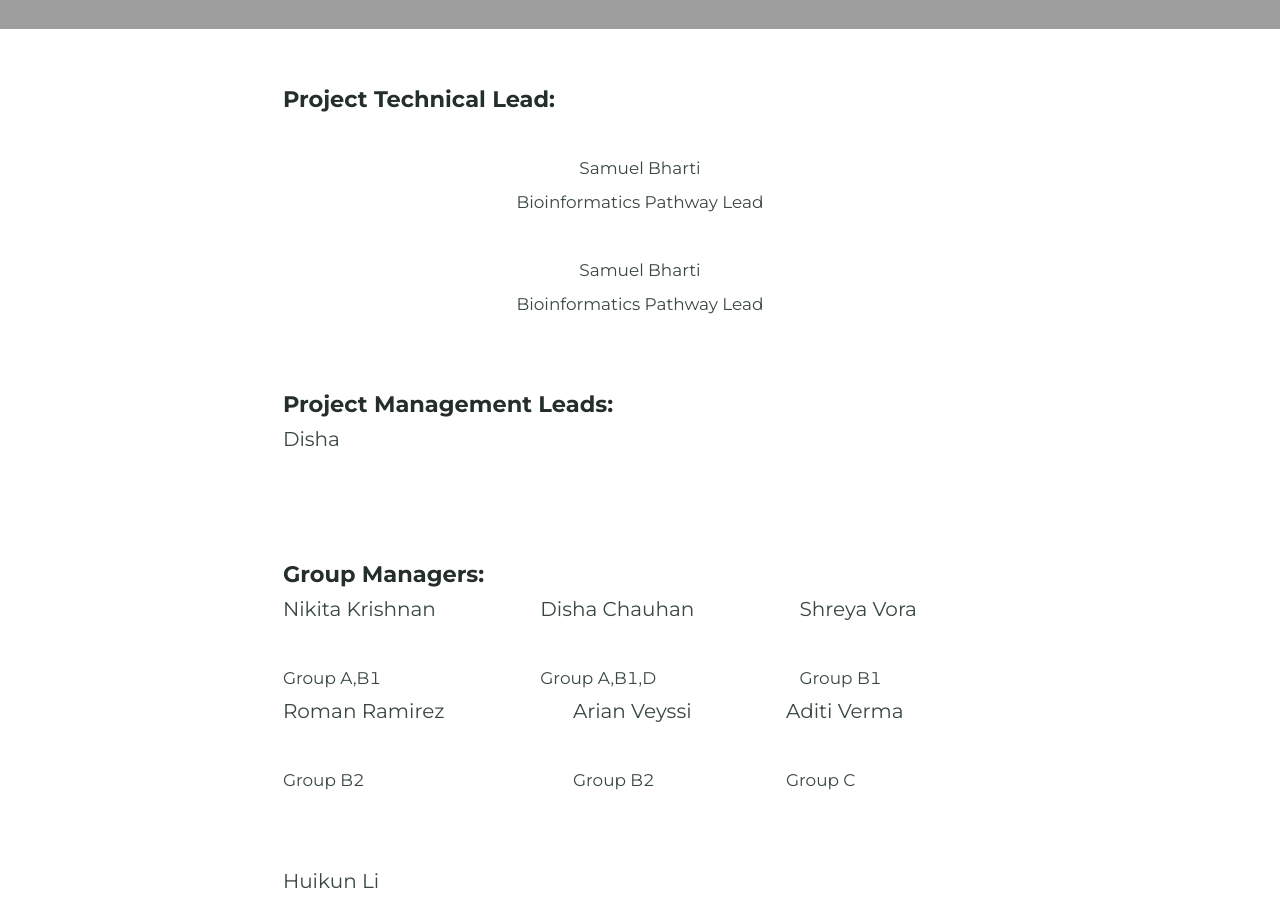
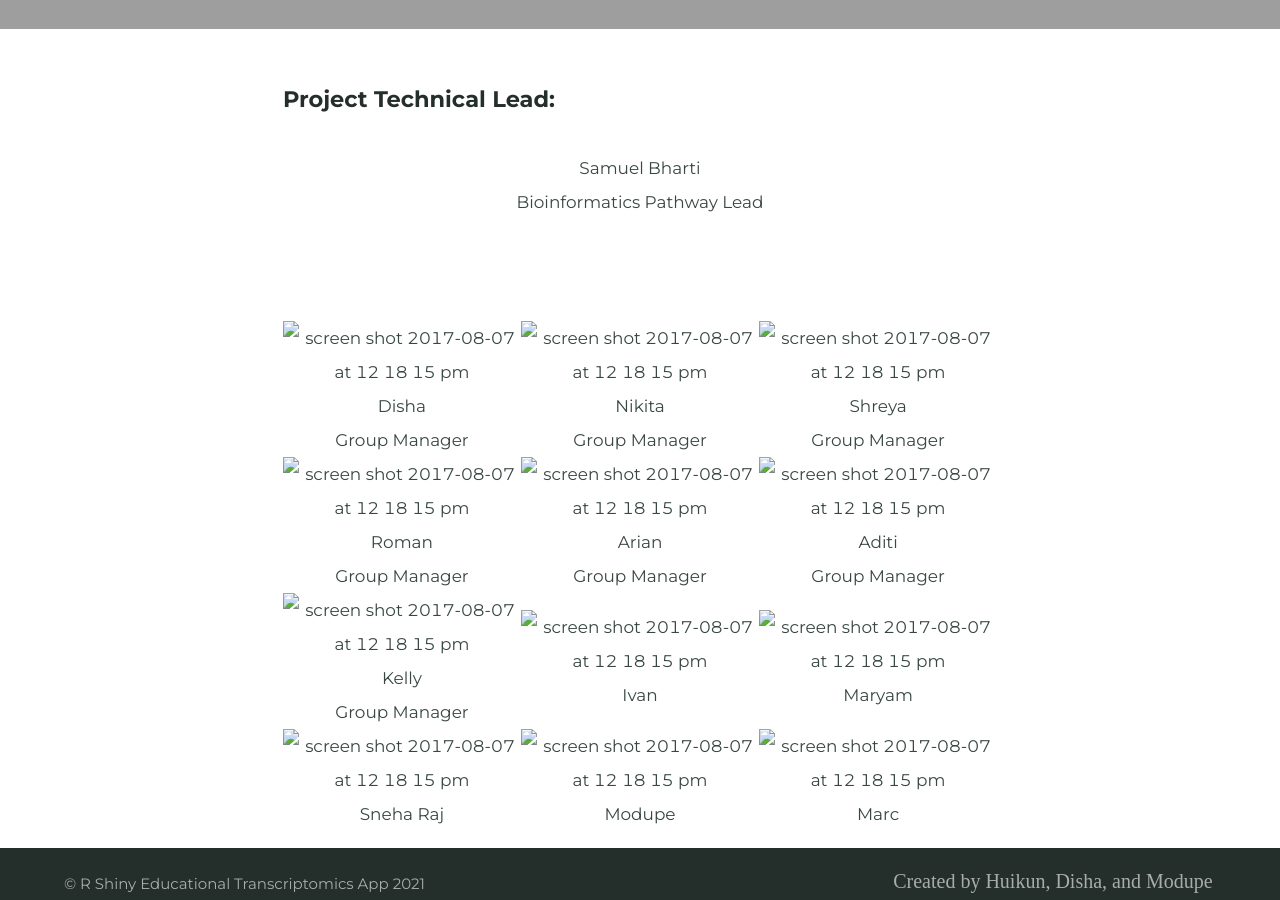
Before and after one commit to BI-STEM-Away/sMAP, a Jekyll site: the page built from ourTeam.md, in a window 1280 px wide and 900 px high, scrolled down 395 px. Built offline with Jekyll 4.4.1, drawn with Linux system fonts in a browser that asks for light colours; some of the changed text lies outside the part shown.

Commit message:
Update ourTeam.md

```diff
--- a/ourTeam.md
+++ b/ourTeam.md
@@ -22,165 +22,11 @@
     </tr>
   </tbody>
 </table>
-<table>
-  <thead>
-    <tr>
-      <!-- Names -->
-      <th style="text-align:center"><img src="https://bi-stem-away.github.io/shiny_app_dev/images/S.png" alt="" height="150"></th>
-    </tr>
-  </thead>
-  <tbody>
-    <!-- Images -->
-    <tr>
-      <td style="text-align:center">Samuel Bharti</td>
-    </tr>
-    <tr>
-      <td style="text-align:center">Bioinformatics Pathway Lead</td>
-    </tr>
-  </tbody>
-</table>
 <br>
-##### Project Management Leads:
-<table>
-  <thead>
-    <tr>
-      <!-- Names -->
-      <th>Disha</th>
-    </tr>
-  </thead>
-  <tbody>
-    <!-- Images -->
-    <tr>
-      <td><img src="https://bi-stem-away.github.io/shiny_app_dev/images/Disha.jpeg" alt="" height="150"></td>
-    </tr>
-  </tbody>
-</table>
-<br>
-##### Group Managers:
-
-<table>
-  <thead>
-    <tr>
-      <!-- Names -->
-      <th>Nikita Krishnan</th>
-      <th>Disha Chauhan</th>
-      <th>Shreya Vora</th>
-    </tr>
-  </thead>
-  <tbody>
-    <!-- Images -->
-    <tr>
-      <td><img src="https://bi-stem-away.github.io/shiny_app_dev/images/Nikitak.jpeg" alt="" height="150"></td>
-      <td><img src="https://bi-stem-away.github.io/shiny_app_dev/images/Disha.jpeg" alt="" height="150"></td>
-      <td><img src="https://bi-stem-away.github.io/shiny_app_dev/images/Shreya.jpg" alt="" height="150"></td>
-    </tr>
-    <!-- Captions -->
-    <tr>
-      <td>Group A,B1</td>
-      <td>Group A,B1,D</td>
-      <td>Group B1</td>
-    </tr>
-  </tbody>
-</table>
-
-<table>
-  <thead>
-    <tr>
-      <!-- Names -->
-      <th>Roman Ramirez</th>
-      <th>Arian Veyssi</th>
-      <th>Aditi Verma</th>
-    </tr>
-  </thead>
-  <tbody>
-    <!-- Images -->
-    <tr>
-      <td><img src="https://bi-stem-away.github.io/shiny_app_dev/images/Roman.jpeg" alt="" height="150"></td>
-      <td><img src="https://bi-stem-away.github.io/shiny_app_dev/images/Arian_Veyssi_.png" alt="" height="150"></td>
-      <td><img src="https://bi-stem-away.github.io/shiny_app_dev/images/Aditi_Verma.jpg" alt="" height="150"></td>
-    </tr>
-    <!-- Captions -->
-    <tr>
-      <td>Group B2</td>
-      <td>Group B2</td>
-      <td>Group C</td>
-    </tr>
-  </tbody>
-</table>
-
-<br>
-
-<table>
-  <thead>
-    <tr>
-      <!-- Names -->
-      <th>Huikun Li</th>
-    </tr>
-  </thead>
-  <tbody>
-    <!-- Images -->
-    <tr>
-      <td><img src="https://bi-stem-away.github.io/shiny_app_dev/images/Kelly.jpg" alt="" height="150"></td>
-    </tr>
-    <!-- Captions -->
-    <tr>
-      <td>Group D</td>
-    </tr>
-  </tbody>
-</table>
-
-##### Team members:
-<table>
-  <thead>
-    <tr>
-      <!-- Names -->
-      <th>Ivan Lam</th>
-      <th>Maryam Momeni</th>
-      <th>Sneha Raj</th>
-    </tr>
-  </thead>
-  <tbody>
-    <!-- Images -->
-    <tr>
-      <td><img src="https://bi-stem-away.github.io/shiny_app_dev/images/Ivan_Lam.png" alt="" height="150"></td>
-      <td><img src="https://bi-stem-away.github.io/shiny_app_dev/images/Maryam.jpg" alt="" height="150"></td>
-      <td><img src="https://bi-stem-away.github.io/shiny_app_dev/images/IMG_9040_copy.jpg" alt="" height="150"></td>
-    </tr>
-    <!-- Captions -->
-    <tr>
-      <td>Group B2</td>
-      <td>Group A</td>
-      <td>Group A,B1</td>
-    </tr>
-  </tbody>
-</table>
-<br>
-
-<table>
-  <thead>
-    <tr>
-      <!-- Names -->
-      <th>Modupe Arotiba</th>
-      <th>Marc Abdallah</th>
-    </tr>
-  </thead>
-  <tbody>
-    <!-- Images -->
-    <tr>
-      <td><img src="https://bi-stem-away.github.io/shiny_app_dev/images/M.png" alt="" height="150"></td>
-      <td><img src="https://bi-stem-away.github.io/shiny_app_dev/images/Marc_Abdallah.jpeg" alt="" height="150"></td>
-    </tr>
-    <!-- Captions -->
-    <tr>
-      <td>Group A,D</td>
-      <td>Group C</td>
-    </tr>
-  </tbody>
-</table>
-
 
 | | | |
 |:---------------------------:|:---------------------------:|:---------------------------:|
+|<img height="150" alt="screen shot 2017-08-07 at 12 18 15 pm" src="https://bi-stem-away.github.io/shiny_app_dev/images/Disha.jpeg"> <br> Disha <br> Group Manager |  <img  height="150" alt="screen shot 2017-08-07 at 12 18 15 pm" src="https://bi-stem-away.github.io/shiny_app_dev/images/Nikitak.jpeg"> <br> Nikita <br> Group Manager|<img height="150" alt="screen shot 2017-08-07 at 12 18 15 pm" src="https://bi-stem-away.github.io/shiny_app_dev/images/Shreya.jpg"> <br> Shreya <br> Group Manager|
 |<img height="150" alt="screen shot 2017-08-07 at 12 18 15 pm" src="https://bi-stem-away.github.io/shiny_app_dev/images/Roman.jpeg"> <br> Roman <br> Group Manager |  <img  height="150" alt="screen shot 2017-08-07 at 12 18 15 pm" src="https://bi-stem-away.github.io/shiny_app_dev/images/Arian_Veyssi_.png"> <br> Arian <br> Group Manager|<img height="150" alt="screen shot 2017-08-07 at 12 18 15 pm" src="https://bi-stem-away.github.io/shiny_app_dev/images/Aditi_Verma.jpg"> <br> Aditi <br> Group Manager|
 |<img height="150" alt="screen shot 2017-08-07 at 12 18 15 pm" src="https://bi-stem-away.github.io/shiny_app_dev/images/Kelly.jpg"> <br> Kelly <br> Group Manager |  <img  height="150" alt="screen shot 2017-08-07 at 12 18 15 pm" src="https://bi-stem-away.github.io/shiny_app_dev/images/Ivan_Lam.png"> <br> Ivan |<img height="150" alt="screen shot 2017-08-07 at 12 18 15 pm" src="https://bi-stem-away.github.io/shiny_app_dev/images/Maryam.jpg"> <br> Maryam|
 |<img  height="150" alt="screen shot 2017-08-07 at 12 18 15 pm" src="https://bi-stem-away.github.io/shiny_app_dev/images/IMG_9040_copy.jpg"> <br> Sneha Raj |  <img  height="150" alt="screen shot 2017-08-07 at 12 18 15 pm" src="https://bi-stem-away.github.io/shiny_app_dev/images/M.png"> <br> Modupe|<img height="150" alt="screen shot 2017-08-07 at 12 18 15 pm" src="https://bi-stem-away.github.io/shiny_app_dev/images/Marc_Abdallah.jpeg"> <br> Marc|
```
